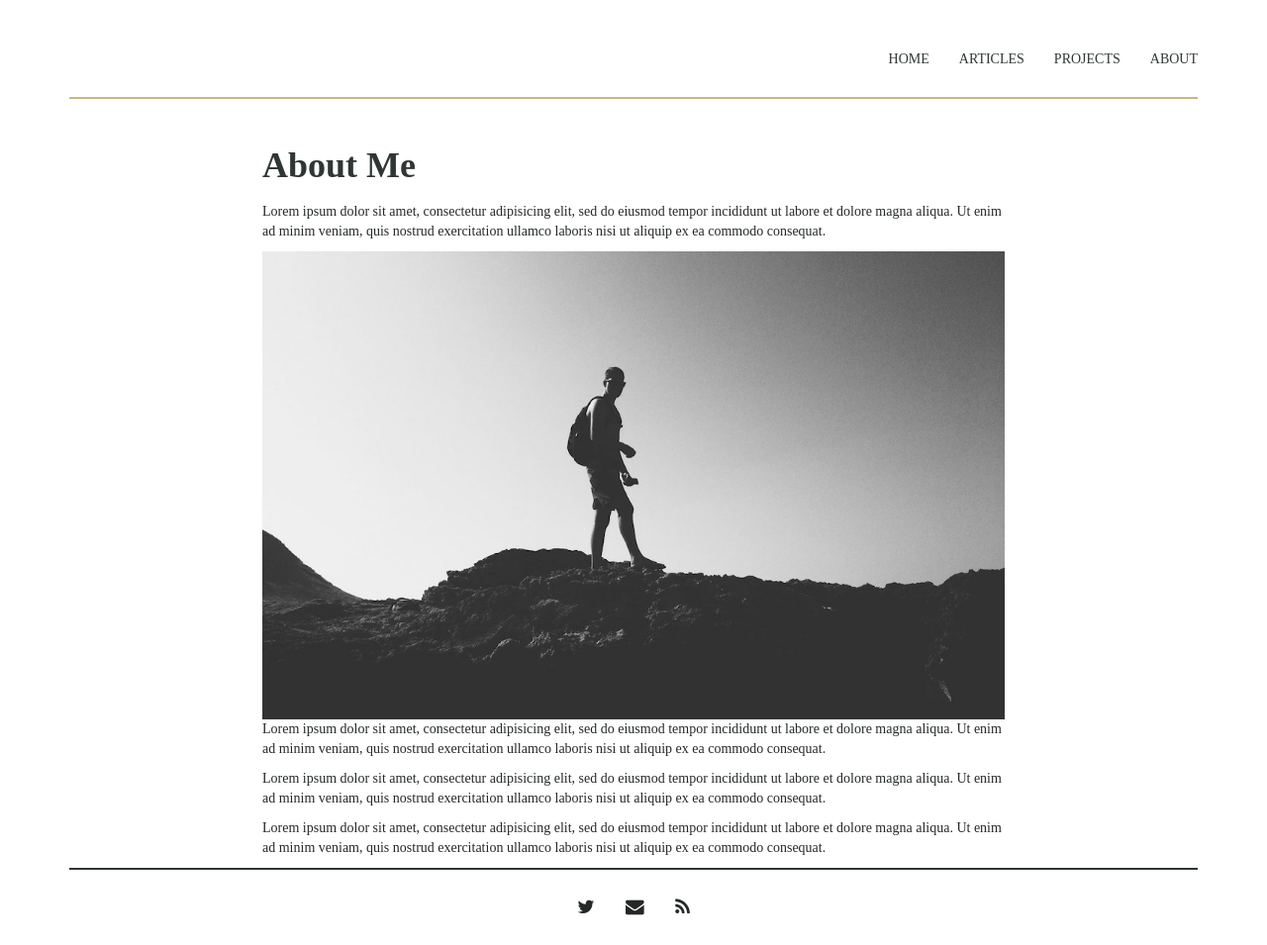
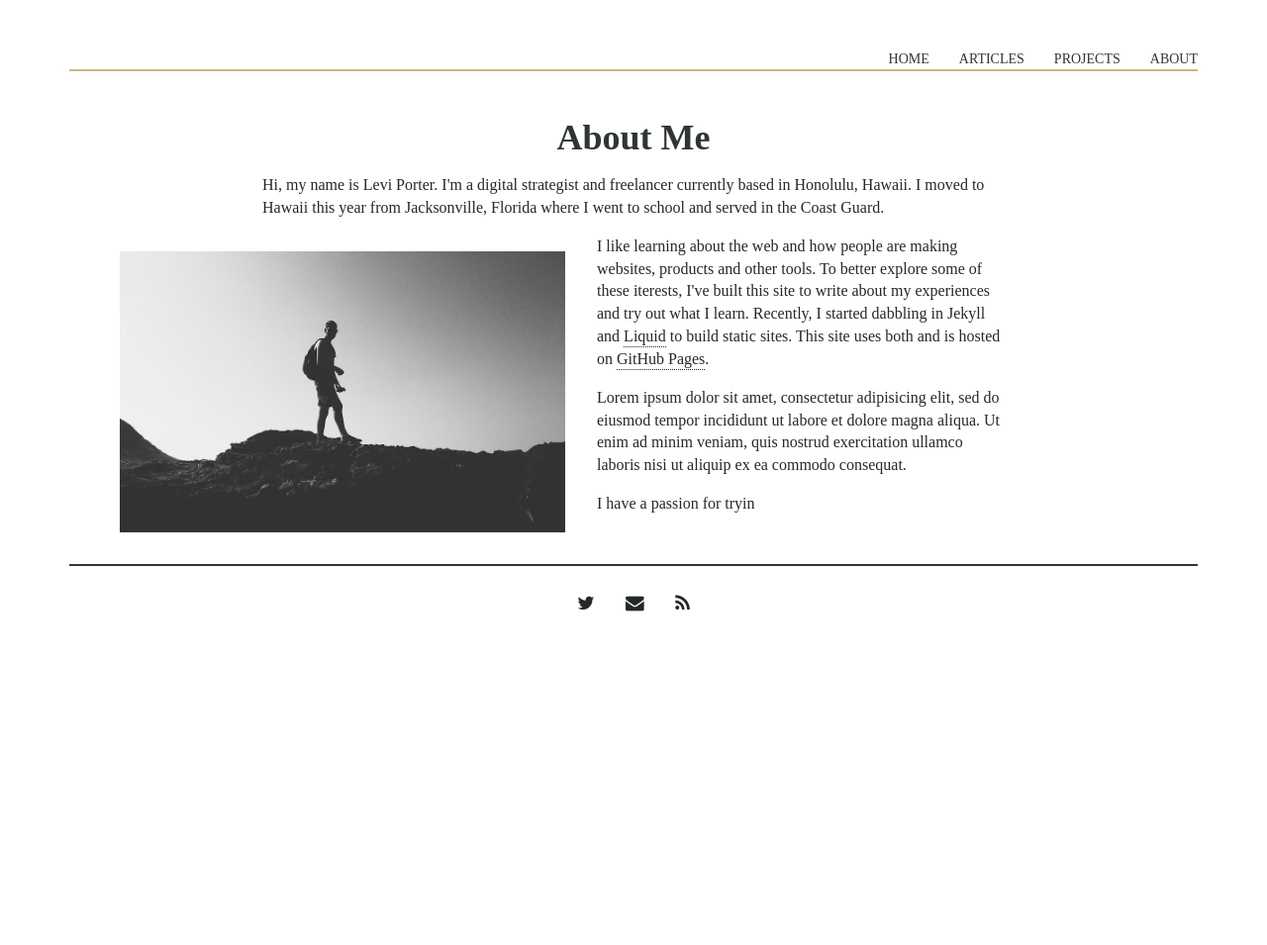
Before and after one commit to levibrooke/levibrooke.github.io, a Jekyll site: the page built from about.html, in a window 1280 px wide. Shown: the whole page at 99% size. Built offline with Jekyll 4.4.1, drawn with Linux system fonts in a browser that asks for light colours; nearby versions of some CDN libraries; after the commit the page ends 900 px from its top, so only the background shows below that.

Commit message:
Changes to home and about

```diff
--- a/about.html
+++ b/about.html
@@ -5,10 +5,10 @@ excerpt:
 ---
 <div class="row">
     <div class="col-md-8 col-md-offset-2 col-sm-10 col-sm-offset-1">
-        <h1>About Me</h1>
+        <h1 class="text-align-center">About Me</h1>
+        <p>Hi, my name is Levi Porter. I'm a digital strategist and freelancer currently based in Honolulu, Hawaii. I moved to Hawaii this year from Jacksonville, Florida where I went to school and served in the Coast Guard.</p>
+        <p><img class="img-responsive alignleft" src="{{ site.url }}/assets/beach.jpg" style="max-width: 450px;">I like learning about the web and how people are making websites, products and other tools. To better explore some of these iterests, I've built this site to write about my experiences and try out what I learn. Recently, I started dabbling in Jekyll and <a href="https://shopify.github.io/liquid/" target="_blank">Liquid</a> to build static sites. This site uses both and is hosted on <a href="http://pages.github.com/" target="_blank">GitHub Pages</a>.</p>
         <p>Lorem ipsum dolor sit amet, consectetur adipisicing elit, sed do eiusmod tempor incididunt ut labore et dolore magna aliqua. Ut enim ad minim veniam, quis nostrud exercitation ullamco laboris nisi ut aliquip ex ea commodo consequat.</p>
-        <p><img class="img-responsive alignleft" src="{{ site.url }}/assets/beach.jpg">Lorem ipsum dolor sit amet, consectetur adipisicing elit, sed do eiusmod tempor incididunt ut labore et dolore magna aliqua. Ut enim ad minim veniam, quis nostrud exercitation ullamco laboris nisi ut aliquip ex ea commodo consequat.</p>
-        <p>Lorem ipsum dolor sit amet, consectetur adipisicing elit, sed do eiusmod tempor incididunt ut labore et dolore magna aliqua. Ut enim ad minim veniam, quis nostrud exercitation ullamco laboris nisi ut aliquip ex ea commodo consequat.</p>
-        <p>Lorem ipsum dolor sit amet, consectetur adipisicing elit, sed do eiusmod tempor incididunt ut labore et dolore magna aliqua. Ut enim ad minim veniam, quis nostrud exercitation ullamco laboris nisi ut aliquip ex ea commodo consequat.</p>
+        <p>I have a passion for tryin</p>
     </div>
 </div>
--- a/index.html
+++ b/index.html
@@ -3,12 +3,12 @@ layout: default
 title: Levi Porter
 ---
 <div class="row satellite">
-    <div class="col-md-3 col-md-offset-2">
+    <div class="col-md-3 col-md-offset-3">
         <img class="img-responsive" src="{{ site.url }}/assets/profile.png" alt="profile pic">
     </div>
-    <div class="col-md-4 col-md-offset-1" id="profile">
+    <div class="col-md-4" id="profile">
         <h1>Levi Porter</h1>
-        <h3>Digital Marketing &amp; Design</h3>
+        <h3>Digital Strategy &#8226; Front-End Dev &#8226; Design</h3>
     </div>
 </div>
 <div id="profile-line"></div>
```
Also changed, not shown: _includes/style.css (+22 -2 lines).
